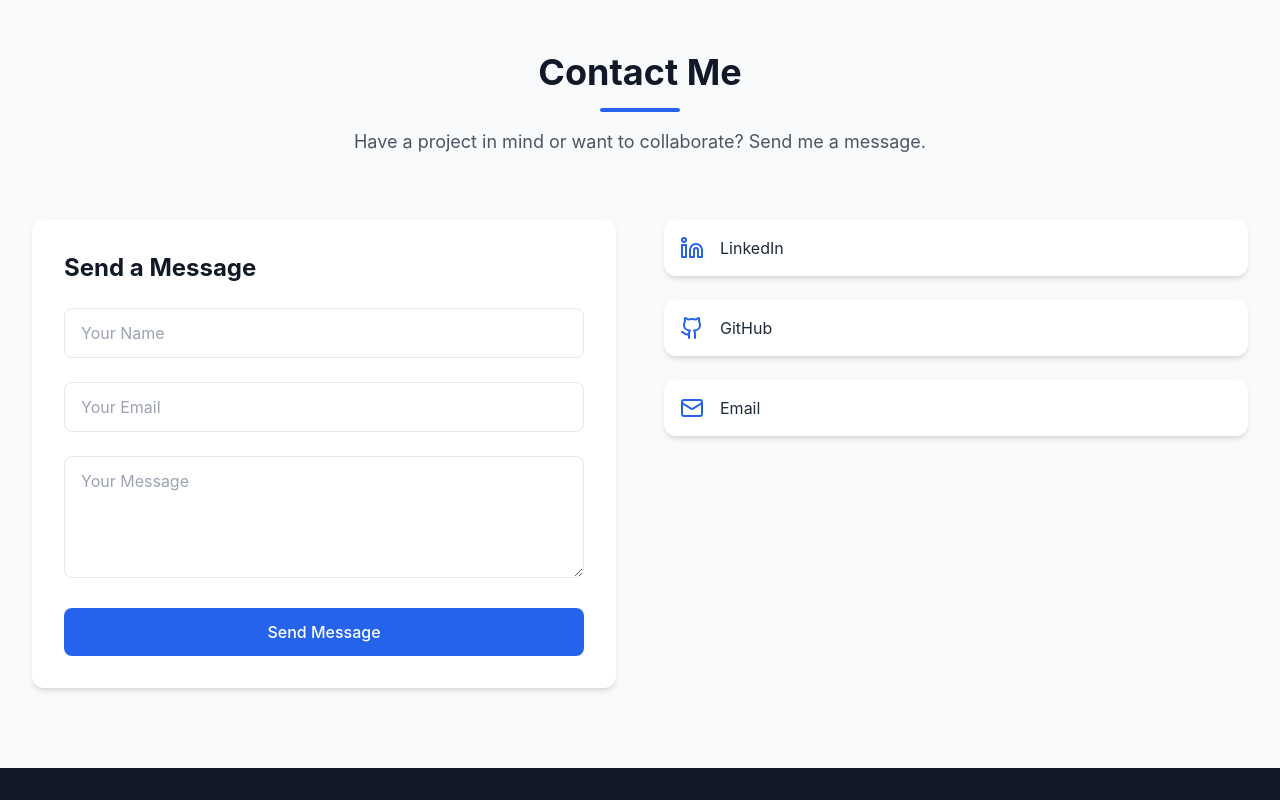
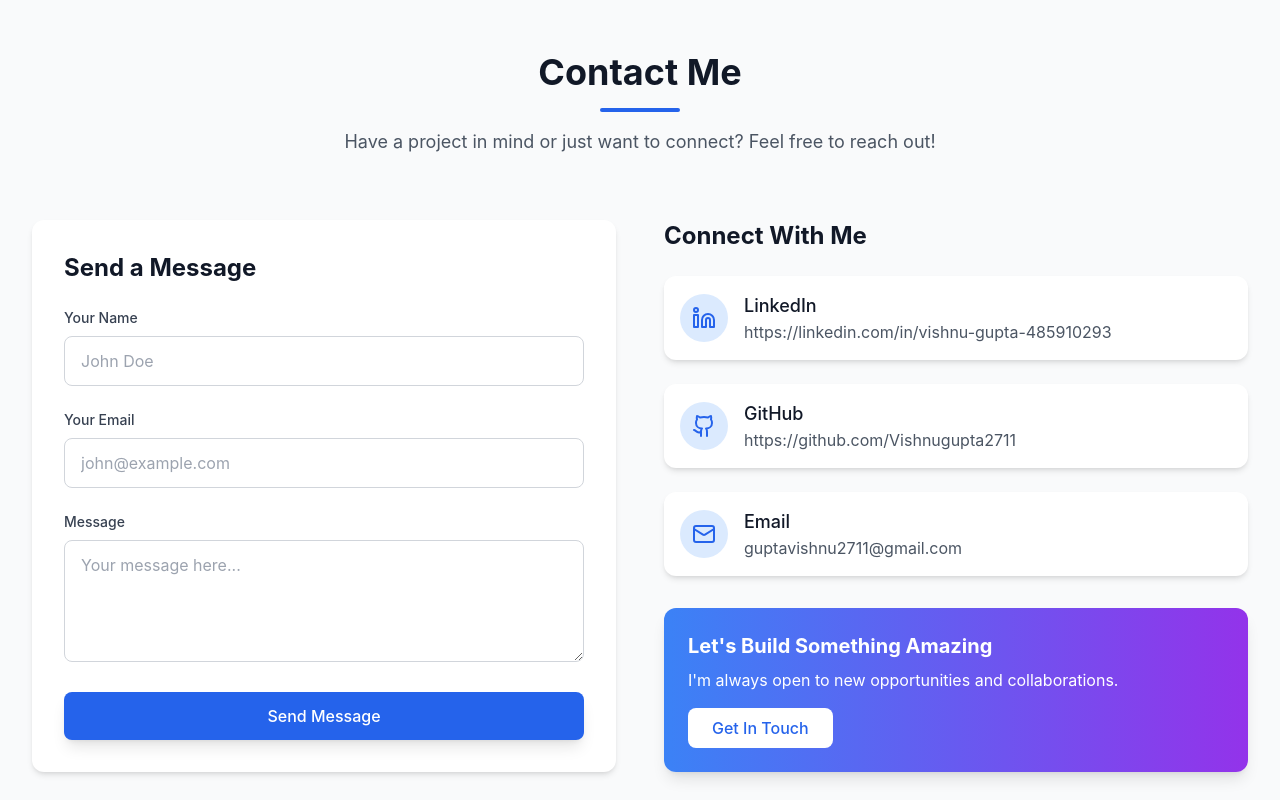
Before and after one commit to Vishnugupta2711/my-portfolio, a React (Vite) app: page / in a window 1280 px wide. Shown: the part 7520-8320 px from the top of the page. Built offline with nearby package versions, Linux system fonts and the light colour scheme.

Commit message:
Refactor Contact component and improve form handling

```diff
--- a/src/components/Contact.tsx
+++ b/src/components/Contact.tsx
@@ -1,180 +1,223 @@
-import React, { useEffect, useRef, useState } from "react";
-import emailjs from "emailjs-com";
-import resumeData from "../data/resumeData";
+import React, { useEffect, useRef, useState } from 'react';
+import resumeData from '../data/resumeData';
 
 const Contact: React.FC = () => {
   const sectionRef = useRef<HTMLElement>(null);
-
   const [formState, setFormState] = useState({
-    name: "",
-    email: "",
-    message: "",
+    name: '',
+    email: '',
+    message: '',
   });
-
   const [isSubmitting, setIsSubmitting] = useState(false);
   const [submitted, setSubmitted] = useState(false);
-  const [error, setError] = useState("");
 
-  // Animation
   useEffect(() => {
     const observer = new IntersectionObserver(
-      (entries, obs) => {
+      (entries) => {
         entries.forEach((entry) => {
           if (entry.isIntersecting) {
-            entry.target.classList.remove("opacity-0", "translate-y-8");
-            entry.target.classList.add("opacity-100", "translate-y-0");
-            obs.unobserve(entry.target);
+            entry.target.classList.add('animate-fade-in');
+            observer.unobserve(entry.target);
           }
         });
       },
-      { threshold: 0.2 }
+      { threshold: 0.1 }
     );
 
-    if (sectionRef.current) observer.observe(sectionRef.current);
-    return () => observer.disconnect();
+    if (sectionRef.current) {
+      observer.observe(sectionRef.current);
+    }
+
+    return () => {
+      if (sectionRef.current) {
+        observer.unobserve(sectionRef.current);
+      }
+    };
   }, []);
 
-  const handleChange = (
-    e: React.ChangeEvent<HTMLInputElement | HTMLTextAreaElement>
-  ) => {
-    setFormState({ ...formState, [e.target.name]: e.target.value });
+  const handleChange = (e: React.ChangeEvent<HTMLInputElement | HTMLTextAreaElement>) => {
+    setFormState({
+      ...formState,
+      [e.target.name]: e.target.value,
+    });
   };
 
-  const handleSubmit = async (e: React.FormEvent) => {
+  const handleSubmit = (e: React.FormEvent) => {
     e.preventDefault();
     setIsSubmitting(true);
-    setError("");
 
-    try {
-      await emailjs.send(
-        "YOUR_SERVICE_ID",     // 🔴 replace
-        "YOUR_TEMPLATE_ID",    // 🔴 replace
-        {
-          from_name: formState.name,
-          from_email: formState.email,
-          message: formState.message,
-        },
-        "YOUR_PUBLIC_KEY"      // 🔴 replace
-      );
+    // Simulate form submission
+    setTimeout(() => {
+      setIsSubmitting(false);
+      setSubmitted(true);
+      setFormState({
+        name: '',
+        email: '',
+        message: '',
+      });
 
-      setSubmitted(true);
-      setFormState({ name: "", email: "", message: "" });
-
-      setTimeout(() => setSubmitted(false), 5000);
-    } catch (err) {
-      setError("Something went wrong. Please try again later.");
-    } finally {
-      setIsSubmitting(false);
-    }
+      // Reset submission status after 5 seconds
+      setTimeout(() => {
+        setSubmitted(false);
+      }, 5000);
+    }, 1500);
   };
 
   return (
     <section
       id="contact"
       ref={sectionRef}
-      className="
-        py-20 px-4 sm:px-6 lg:px-8
-        bg-gray-50 dark:bg-gray-800
-        opacity-0 translate-y-8
-        transition-all duration-700 ease-out
-      "
+      className="py-20 px-4 sm:px-6 lg:px-8 bg-gray-50 dark:bg-gray-800 opacity-0 transition-opacity duration-1000"
     >
       <div className="max-w-7xl mx-auto">
-        {/* Header */}
         <div className="text-center mb-16">
           <h2 className="text-3xl sm:text-4xl font-bold text-gray-900 dark:text-white mb-4">
             Contact Me
           </h2>
-          <div className="w-20 h-1 bg-blue-600 dark:bg-blue-400 mx-auto rounded-full" />
+          <div className="w-20 h-1 bg-blue-600 dark:bg-blue-400 mx-auto rounded-full"></div>
           <p className="mt-4 text-lg text-gray-600 dark:text-gray-400 max-w-2xl mx-auto">
-            Have a project in mind or want to collaborate? Send me a message.
+            Have a project in mind or just want to connect? Feel free to reach out!
           </p>
         </div>
 
-        <div className="grid grid-cols-1 lg:grid-cols-2 gap-12">
-          {/* Form */}
+        <div className="grid grid-cols-1 lg:grid-cols-2 gap-12 items-center">
           <div className="bg-white dark:bg-gray-900 rounded-xl shadow-md p-8">
-            <h3 className="text-2xl font-bold mb-6 text-gray-900 dark:text-white">
+            <h3 className="text-2xl font-bold text-gray-900 dark:text-white mb-6">
               Send a Message
             </h3>
 
-            {submitted && (
-              <div className="mb-6 text-green-700 dark:text-green-300 font-medium">
-                ✅ Message sent successfully!
+            {submitted ? (
+              <div className="bg-green-50 dark:bg-green-900/20 border border-green-200 dark:border-green-800 rounded-lg p-4 mb-6">
+                <p className="text-green-800 dark:text-green-300 font-medium flex items-center">
+                  <svg
+                    xmlns="http://www.w3.org/2000/svg"
+                    className="h-5 w-5 mr-2"
+                    fill="none"
+                    viewBox="0 0 24 24"
+                    stroke="currentColor"
+                  >
+                    <path strokeLinecap="round" strokeLinejoin="round" strokeWidth={2} d="M5 13l4 4L19 7" />
+                  </svg>
+                  Thank you! Your message has been sent successfully.
+                </p>
               </div>
-            )}
-
-            {error && (
-              <div className="mb-6 text-red-600 dark:text-red-400 font-medium">
-                ❌ {error}
-              </div>
-            )}
-
-            <form onSubmit={handleSubmit} className="space-y-6">
+            ) : (
+              <form onSubmit={handleSubmit}>
+                <div className="mb-6">
+                  <label htmlFor="name" className="block text-sm font-medium text-gray-700 dark:text-gray-300 mb-2">
+                    Your Name
+                  </label>
                   <input
                     type="text"
+                    id="name"
                     name="name"
-                placeholder="Your Name"
-                required
                     value={formState.name}
                     onChange={handleChange}
-                className="w-full px-4 py-3 rounded-lg border dark:border-gray-700 bg-white dark:bg-gray-800"
+                    className="w-full px-4 py-3 border border-gray-300 dark:border-gray-700 rounded-lg focus:ring-2 focus:ring-blue-500 focus:border-blue-500 bg-white dark:bg-gray-800 text-gray-900 dark:text-white transition-colors duration-300"
+                    placeholder="John Doe"
+                    required
                   />
+                </div>
 
+                <div className="mb-6">
+                  <label htmlFor="email" className="block text-sm font-medium text-gray-700 dark:text-gray-300 mb-2">
+                    Your Email
+                  </label>
                   <input
                     type="email"
+                    id="email"
                     name="email"
-                placeholder="Your Email"
-                required
                     value={formState.email}
                     onChange={handleChange}
-                className="w-full px-4 py-3 rounded-lg border dark:border-gray-700 bg-white dark:bg-gray-800"
+                    className="w-full px-4 py-3 border border-gray-300 dark:border-gray-700 rounded-lg focus:ring-2 focus:ring-blue-500 focus:border-blue-500 bg-white dark:bg-gray-800 text-gray-900 dark:text-white transition-colors duration-300"
+                    placeholder="john@example.com"
+                    required
                   />
+                </div>
 
+                <div className="mb-6">
+                  <label htmlFor="message" className="block text-sm font-medium text-gray-700 dark:text-gray-300 mb-2">
+                    Message
+                  </label>
                   <textarea
+                    id="message"
                     name="message"
-                rows={4}
-                placeholder="Your Message"
-                required
                     value={formState.message}
                     onChange={handleChange}
-                className="w-full px-4 py-3 rounded-lg border dark:border-gray-700 bg-white dark:bg-gray-800"
-              />
+                    rows={4}
+                    className="w-full px-4 py-3 border border-gray-300 dark:border-gray-700 rounded-lg focus:ring-2 focus:ring-blue-500 focus:border-blue-500 bg-white dark:bg-gray-800 text-gray-900 dark:text-white transition-colors duration-300"
+                    placeholder="Your message here..."
+                    required
+                  ></textarea>
+                </div>
 
                 <button
                   type="submit"
                   disabled={isSubmitting}
-                className="
-                  w-full py-3 rounded-lg text-white font-medium
-                  bg-blue-600 hover:bg-blue-700
-                  transition-all duration-300
-                  disabled:opacity-60
-                "
+                  className={`w-full py-3 px-6 rounded-lg text-white font-medium transition-all duration-300 ${
+                    isSubmitting
+                      ? 'bg-gray-400 cursor-not-allowed'
+                      : 'bg-blue-600 hover:bg-blue-700 shadow-lg hover:shadow-xl'
+                  }`}
                 >
-                {isSubmitting ? "Sending..." : "Send Message"}
+                  {isSubmitting ? (
+                    <span className="flex items-center justify-center">
+                      <svg className="animate-spin -ml-1 mr-2 h-4 w-4 text-white" xmlns="http://www.w3.org/2000/svg" fill="none" viewBox="0 0 24 24">
+                        <circle className="opacity-25" cx="12" cy="12" r="10" stroke="currentColor" strokeWidth="4"></circle>
+                        <path className="opacity-75" fill="currentColor" d="M4 12a8 8 0 018-8V0C5.373 0 0 5.373 0 12h4zm2 5.291A7.962 7.962 0 014 12H0c0 3.042 1.135 5.824 3 7.938l3-2.647z"></path>
+                      </svg>
+                      Sending...
+                    </span>
+                  ) : (
+                    'Send Message'
+                  )}
                 </button>
               </form>
+            )}
           </div>
 
-          {/* Socials */}
+          <div>
+            <h3 className="text-2xl font-bold text-gray-900 dark:text-white mb-6">
+              Connect With Me
+            </h3>
+
             <div className="space-y-6">
-            {resumeData.socials.map((social) => {
+              {resumeData.socials.map((social, index) => {
                 const Icon = social.icon;
                 return (
                   <a
-                  key={social.label}
+                    key={index}
                     href={social.url}
                     target="_blank"
                     rel="noopener noreferrer"
-                  className="flex items-center p-4 bg-white dark:bg-gray-900 rounded-xl shadow-md hover:shadow-lg transition"
+                    className="flex items-center p-4 bg-white dark:bg-gray-900 rounded-xl shadow-md hover:shadow-lg transition-shadow duration-300 group"
                   >
+                    <div className="w-12 h-12 rounded-full bg-blue-100 dark:bg-blue-900/30 flex items-center justify-center group-hover:bg-blue-200 dark:group-hover:bg-blue-800/50 transition-colors duration-300">
                       <Icon className="w-6 h-6 text-blue-600 dark:text-blue-400" />
-                  <span className="ml-4 text-gray-800 dark:text-gray-200">
+                    </div>
+                    <div className="ml-4">
+                      <h4 className="text-lg font-medium text-gray-900 dark:text-white">
                         {social.label}
-                  </span>
+                      </h4>
+                      <p className="text-gray-600 dark:text-gray-400">
+                        {social.url.replace('mailto:', '').replace('tel:', '')}
+                      </p>
+                    </div>
                   </a>
                 );
               })}
+            </div>
+
+            <div className="mt-8 p-6 bg-gradient-to-r from-blue-500 to-purple-600 dark:from-blue-600 dark:to-purple-700 rounded-xl text-white shadow-lg">
+              <h4 className="text-xl font-bold mb-2">Let's Build Something Amazing</h4>
+              <p className="mb-4">I'm always open to new opportunities and collaborations.</p>
+              <a
+                href={`mailto:${resumeData.email}`}
+                className="inline-block px-6 py-2 bg-white text-blue-600 font-medium rounded-lg hover:bg-gray-100 transition-colors duration-300"
+              >
+                Get In Touch
+              </a>
+            </div>
           </div>
         </div>
       </div>
```
Lines whose indentation alone changed are shown as unchanged.
